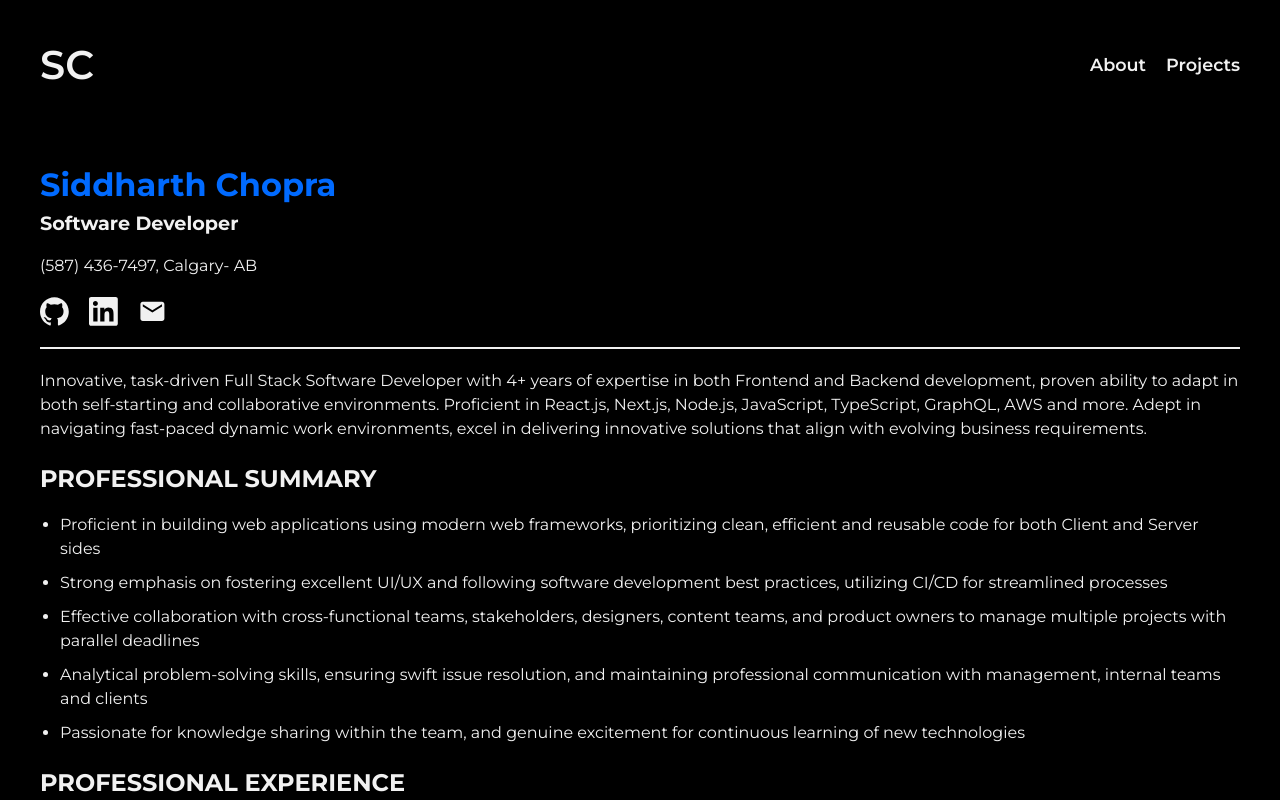
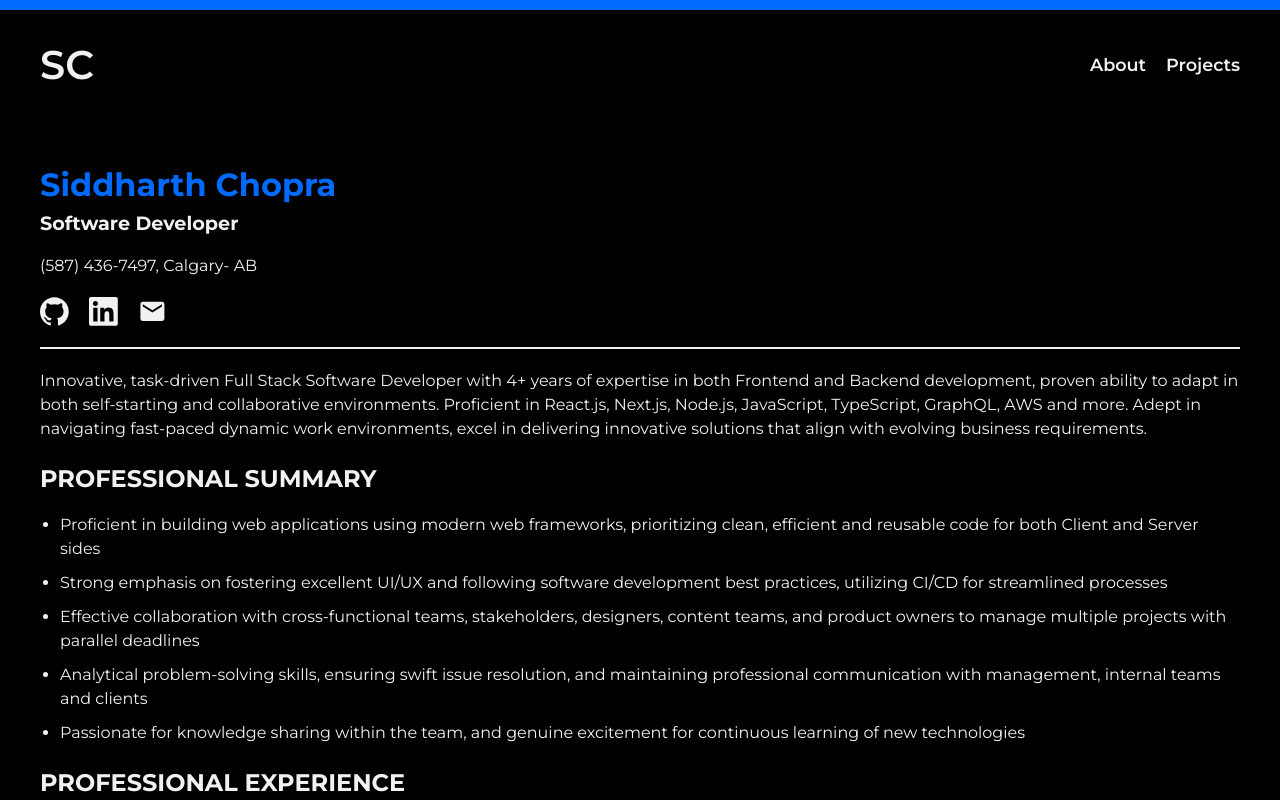
Before and after one commit to sidchopp/sid-chopra, a React (Create React App) app: page /resume in a window 1280 px wide. Shown: the top 800 px of the page. Built offline with nearby package versions, Linux system fonts and the light colour scheme.

Commit message:
Progress bar added for Resume

```diff
--- a/src/components/index.js
+++ b/src/components/index.js
@@ -4,5 +4,14 @@ import { MyProjects } from "./my-projects/MyProjects";
 import { Footer } from "./footer/Footer";
 import { Layout } from "./layout/Layout";
 import { AnimatedPage } from "./framer-motion/AnimatedPage";
+import { ProgressBar } from "./progress-bar/ProgressBar";
 
-export { Hero, Technologies, MyProjects, Footer, Layout, AnimatedPage };
+export {
+  Hero,
+  Technologies,
+  MyProjects,
+  Footer,
+  Layout,
+  AnimatedPage,
+  ProgressBar,
+};
--- /dev/null
+++ b/src/components/progress-bar/ProgessBar.module.css
@@ -0,0 +1,9 @@
+.progress-bar {
+    position: fixed;
+    top: 0;
+    left: 0;
+    right: 0;
+    height: 10px;
+    background: var(--highlight);
+    transform-origin: 0%;
+}
--- /dev/null
+++ b/src/components/progress-bar/ProgressBar.jsx
@@ -0,0 +1,14 @@
+import { motion, useScroll, useSpring } from "framer-motion";
+import styles from "./ProgessBar.module.css";
+
+const ProgressBar = () => {
+  const { scrollYProgress } = useScroll();
+  const scaleX = useSpring(scrollYProgress, {
+    stiffness: 100,
+    damping: 30,
+    restDelta: 0.001,
+  });
+  return <motion.div className={styles["progress-bar"]} style={{ scaleX }} />;
+};
+
+export { ProgressBar };
--- a/src/pages/resume/Resume.js
+++ b/src/pages/resume/Resume.js
@@ -1,4 +1,4 @@
-import { Layout } from "../../components";
+import { Layout, ProgressBar } from "../../components";
 import { resumeData } from "../../data";
 import { SiGithub, SiLinkedin } from "react-icons/si";
 import { MdEmail } from "react-icons/md";
@@ -9,6 +9,7 @@ const Resume = () => {
 
   return (
     <Layout>
+      <ProgressBar />
       <div className={styles.resume}>
         <header className={styles.header}>
           <h1>{personalDetails.name}</h1>
```
Also changed, not shown: src/pages/resume/Resume.module.css (line endings or trailing spaces).
